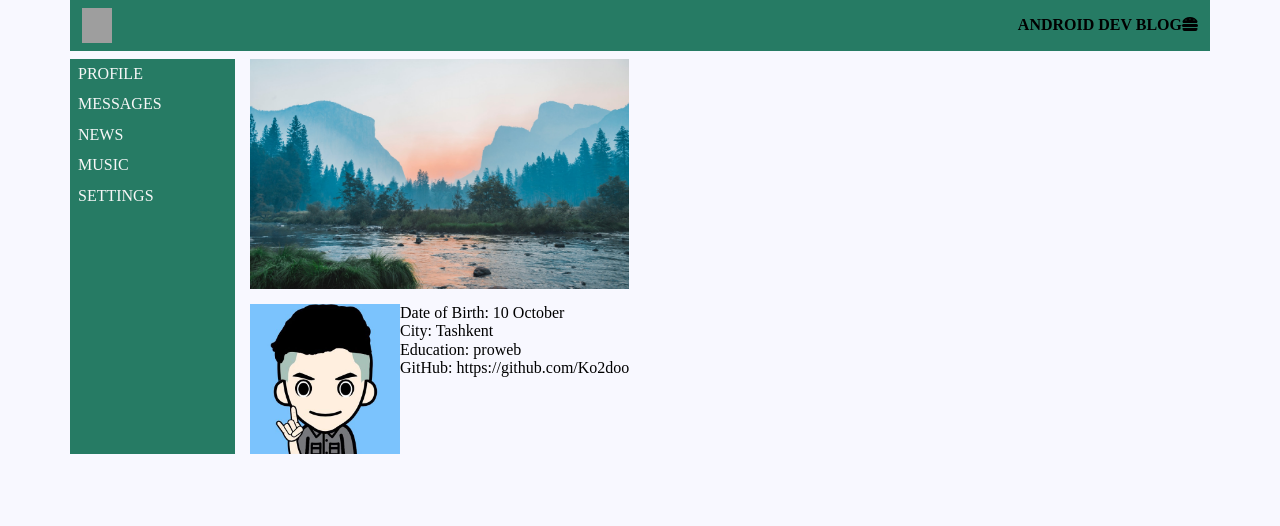
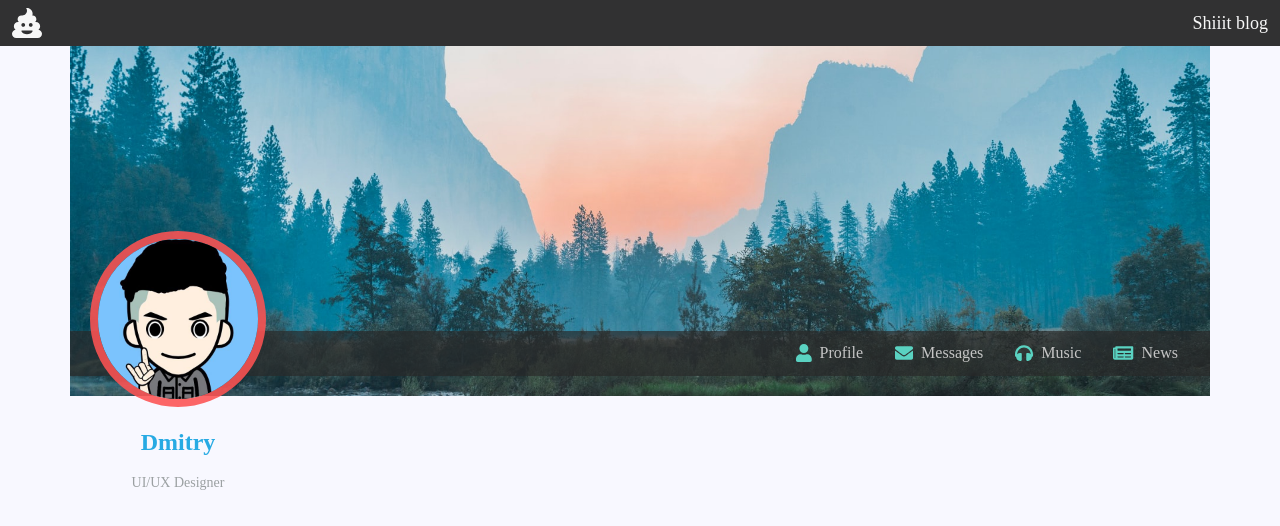
Before and after one commit to Ko2doo/react-lesson, a React (Create React App) app: page / in a window 1280 px wide. Shown: the top 526 px of the page. Built offline with nearby package versions, Linux system fonts and the light colour scheme; grey boxes are pictures that could not be loaded.

Commit message:
UPD=> 01.07.2020-13-53 немного поверстали на реакте

```diff
--- a/src/App.js
+++ b/src/App.js
@@ -1,19 +1,15 @@
 import React from 'react';
 // импортируем наши компоненты
 import Header from './component/layout/header/Header.jsx';
-import Sidebar from './component/navigation/Sidebar.jsx';
 import Profile from './component/layout/profile/Profile.jsx';
 import Footer from './component/layout/footer/Footer.jsx';
 
 const App = () => {
   return (
     <div className="App">
+      <Header />
       <div className="App-wrapper">
-        <Header />
-        <div className="App-row">
-          <Sidebar />
-          <Profile />
-        </div>
+        <Profile />
         <Footer />
       </div>
     </div>
--- a/src/component/layout/header/Header.jsx
+++ b/src/component/layout/header/Header.jsx
@@ -13,10 +13,11 @@ const Header = () => {
   return (
     <React.Fragment>
       <header className={styles.header}>
-        <img className={styles.logo} src="https://upload.wikimedia.org/wikipedia/commons/6/66/Android_robot.png" alt="my app logotype"/>
+        <span className={styles.logo}>
+          <FontAwesomeIcon icon="poo" />
+        </span>
         <p className={styles.info_item}>
-          Android Dev blog
-          <FontAwesomeIcon icon="hamburger" />
+          Shiiit blog
         </p>
       </header>
     </React.Fragment>
--- a/src/component/layout/header/Header.module.scss
+++ b/src/component/layout/header/Header.module.scss
@@ -8,21 +8,20 @@
   align-items: center;
   justify-content: space-between;
   padding: rem(8) 0 rem(8);
-  margin-bottom: rem(8);
-  background-color: $nice-green;
+  background-color: $nice-black;
 
 }
 
 .logo{
   display: inline-flex;
-  width: rem(30);
-  height: rem(35);
+  font-size: em(30);
   margin-left: rem(12);
+  color: $nice-white;
 }
 
 .info_item{
   display: flex;
   margin-right: rem(12);
-  @include font(em(16), 700);
-  text-transform: uppercase;
+  @include font(em(18), 400);
+  color: $nice-white;
 }
--- /dev/null
+++ b/src/component/layout/profile/Navbar.jsx
@@ -0,0 +1,44 @@
+import React from 'react';
+
+//import icon
+import { FontAwesomeIcon } from '@fortawesome/react-fontawesome';
+
+//Style's import
+import style from './Navbar.module.scss';
+
+const Navbar = () => {
+  return (
+    <React.Fragment>
+      <nav className={style.navbar_item}>
+        <ul className={style.navbar_list}>
+          <li>
+            <a href="#/">
+              <span className={style.icon_default}><FontAwesomeIcon icon="user" /></span>
+              Profile
+            </a>
+          </li>
+          <li>
+            <a href="#/">
+            <span className={style.icon_default}><FontAwesomeIcon icon="envelope" /></span>
+              Messages
+            </a>
+          </li>
+          <li>
+            <a href="#/">
+            <span className={style.icon_default}><FontAwesomeIcon icon="headphones" /></span>
+              Music
+            </a>
+          </li>
+          <li>
+            <a href="#/">
+            <span className={style.icon_default}><FontAwesomeIcon icon="newspaper" /></span>
+              News
+            </a>
+          </li>
+        </ul>
+      </nav>
+    </React.Fragment>
+  );
+}
+
+export default Navbar;
--- /dev/null
+++ b/src/component/layout/profile/Navbar.module.scss
@@ -0,0 +1,39 @@
+// import global stylesheet
+@import '../../scss/smart-grid';
+@import '../../scss/base-color';
+@import '../../scss/helpers';
+
+.navbar_item{
+  display: flex;
+  align-items: center;
+  justify-content: flex-end;
+  width: 100%;
+  height: rem(45);
+  position: absolute;
+  bottom: rem(20);
+  background-color: $nav-bckg;
+}
+
+.navbar_list{
+  display: flex;
+  flex-direction: row;
+
+  & > li > a{
+    display: flex;
+    align-items: center;
+    font-size: em(16);
+    margin-right: rem(32);
+    color: $link-col;
+
+      &:hover{
+        color: $link-hover-col;
+      }
+  }
+}
+
+.icon_default{
+  display: inline-flex;
+  margin-right: rem(8);
+  font-size: em(18);
+  color: $icon-default;
+}
--- /dev/null
+++ b/src/component/layout/profile/PersonalInfo.jsx
@@ -0,0 +1,23 @@
+import React from 'react';
+
+//import icon
+import { FontAwesomeIcon } from '@fortawesome/react-fontawesome';
+
+//Style's import
+import style from './PersonalInfo.module.scss';
+
+import userAvatar from '../../details/img/avatar.jpg';
+
+const PersonalInfo = () => {
+  return (
+    <React.Fragment>
+      <div className={style.profile}>
+        <img className={style.user_avatar} src={userAvatar} alt={"avatar"}/>
+        <h3 className={style.user_name}>Dmitry</h3>
+        <span className={style.user_posit}>UI/UX Designer</span>
+      </div>
+    </React.Fragment>
+  );
+}
+
+export default PersonalInfo;
--- /dev/null
+++ b/src/component/layout/profile/PersonalInfo.module.scss
@@ -0,0 +1,35 @@
+// import global stylesheet
+@import '../../scss/smart-grid';
+@import '../../scss/base-color';
+@import '../../scss/helpers';
+
+.profile{
+  position: absolute;
+  bottom: rem(-95);
+  display: flex;
+  flex-direction: column;
+  align-items: center;
+  padding: 0 rem(20) 0 rem(20);
+}
+
+
+.user_avatar{
+  display: inline-flex;
+  width: rem(160);
+  height: rem(160);
+  object-fit: cover;
+  border-radius: 50%;
+  border: rem(8) solid $ava-border-col;
+}
+
+.user_name{
+  margin: rem(22) 0 rem(18);
+  @include font(em(24), 700);
+  color:$typography-default-col;
+}
+
+.user_posit{
+  display: inline-flex;
+  @include font(em(14), 400);
+  color: $nice-gray;
+}
--- a/src/component/layout/profile/Profile.jsx
+++ b/src/component/layout/profile/Profile.jsx
@@ -2,32 +2,24 @@
 // чтобы наше приложение распознало JSX
 import React from 'react';
 
+//import components
+import Navbar from './Navbar';
+import PersonalInfo from './PersonalInfo';
+
 //import style's
 import styles from './Profile.module.scss';
-
-import titlePrev from '../../details/img/nice.jpg';
-import authorAva from '../../details/img/avatar.jpg';
 
 // component
 const Profile = () => {
   return (
     <React.Fragment>
       <main className={styles.wrapp_page}>
-        <section className={styles.postSection}>
-          <img className={styles.postSection_prev} src={titlePrev} alt={"landscape"}/>
+        <section className={styles.profileSection}>
+          <div className={styles.profileCover}>
+            <Navbar />
+            <PersonalInfo />
+          </div>
 
-          <div className={styles.postSection_authorCard}>
-            <div className={styles.postSection_personalInfo}>
-              <img className={styles.postSection_authorAva} src={authorAva} alt={"avatar"}/>
-
-              <ul className={styles.postSection_listInfo}>
-                <li>Date of Birth: 10 October</li>
-                <li>City: Tashkent</li>
-                <li>Education: proweb</li>
-                <li>GitHub: https://github.com/Ko2doo</li>
-              </ul>
-            </div>
-          </div>
         </section>
       </main>
     </React.Fragment>
--- a/src/component/layout/profile/Profile.module.scss
+++ b/src/component/layout/profile/Profile.module.scss
@@ -4,42 +4,26 @@
 @import '../../scss/helpers';
 
 .wrapp_page{
+  @include row-flex();
+}
+
+.profileSection{
   @include col();
-  @include size(10);
-  @include size-md(9);
+  @include size(12);
+  @include size-md(12);
   @include size-sm(12);
 
-  margin-left: 0;
-  display: flex;
-  flex-grow: 1;
 }
 
-.postSection{
+.profileCover{
   display: flex;
-  flex-direction: column;
-
-  &_prev{
-    width: 100%;
-    height: rem(230);
-  }
-
-  &_authorCard{
-    margin-top: rem(15);
-    display: flex;
-  }
-
-  &_personalInfo{
-    display: flex;
-  }
-
-  &_authorAva{
-    display: inline-flex;
-    width: rem(150);
-    height: rem(150);
-  }
-
-  &_listInfo{
-    display: flex;
-    flex-direction: column;
-  }
+  max-width: 100%;
+  width: 100%;
+  height: rem(350);
+  position: relative;
+  background-color: $nice-white;
+  background-image: url("../../details/img/nice.jpg");
+  background-repeat: no-repeat;
+  background-size: cover;
+  background-position: center;
 }
--- a/src/component/scss/_base-color.scss
+++ b/src/component/scss/_base-color.scss
@@ -3,6 +3,14 @@
 // Background's
 $nice-green: #267b64;
 $nice-white: #f7f7f7;
+$nice-black: rgba(6, 6, 6, 0.82);
+$nav-bckg: rgba(40, 40, 40, 0.68);
+$icon-default: #5ad2c1;
+$link-col: #c5c5c5;
+$link-hover-col: #8bddea;
+$ava-border-col: rgba(253, 82, 82, 0.88);
+$typography-default-col: rgb(39, 170, 227);
+$nice-gray: #9ba0a2;
 
 
 $main-shadow-hover: rgba(45, 45, 45, 0.05) 0 2px 2px,
```
